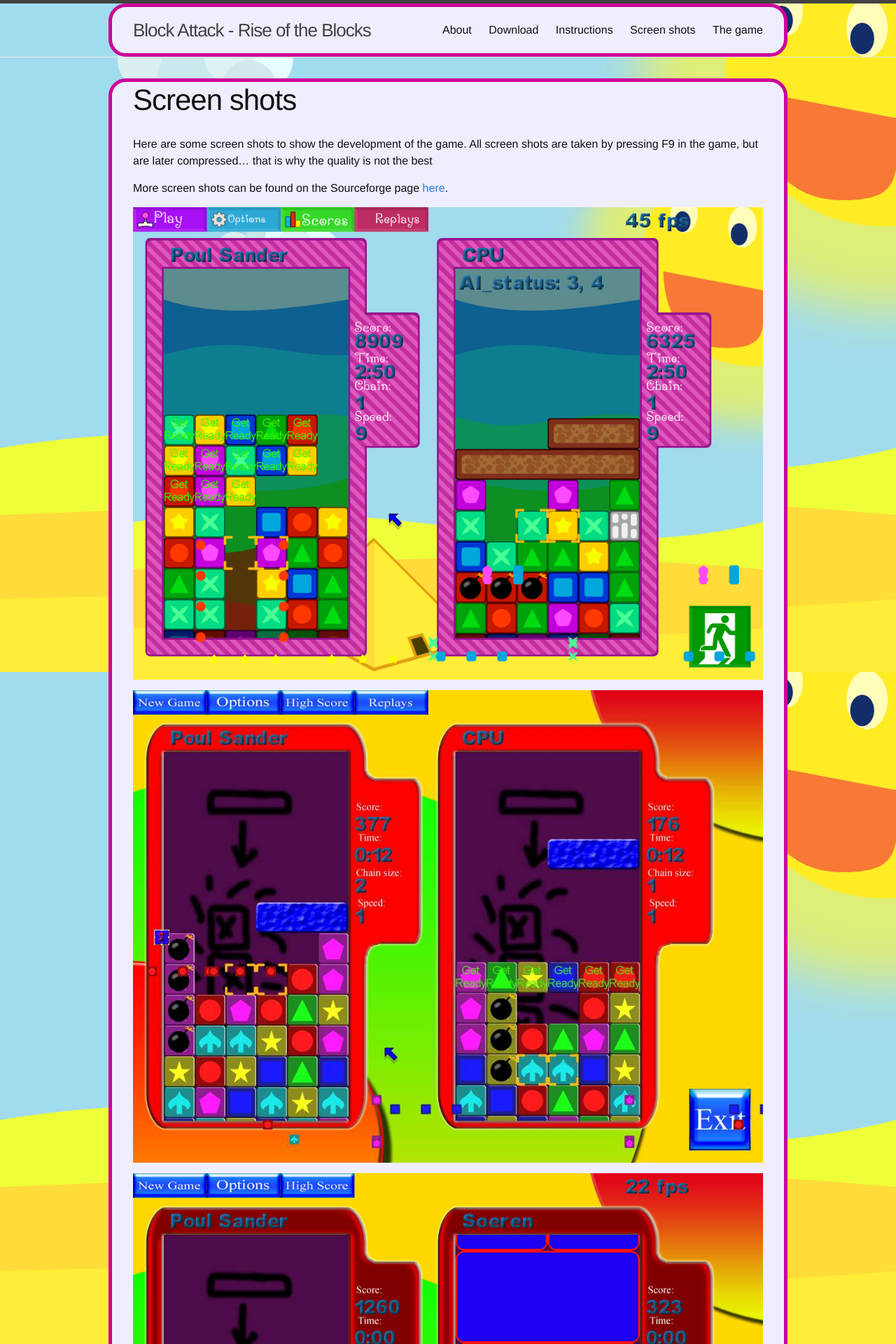
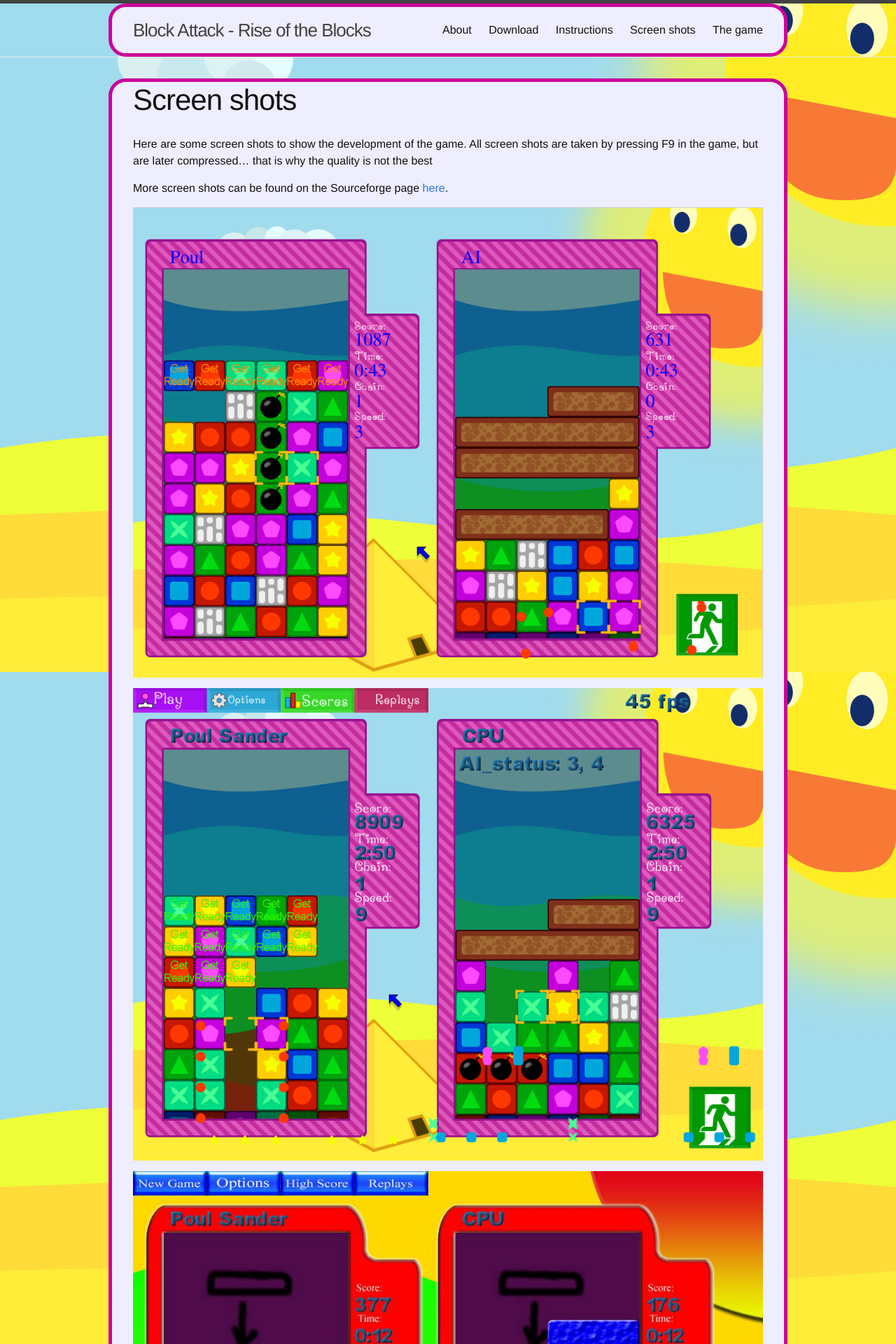
Before and after one commit to blockattack/blockattack-www, a Jekyll site: the page built from screenshots.md, in a window 1280 px wide. Shown: the top 1920 px of the page at 70% size. Built offline with Jekyll 4.4.1, drawn with Linux system fonts in a browser that asks for light colours.

Commit message:
Added 2.0.0 screenshot

```diff
--- a/screenshots.md
+++ b/screenshots.md
@@ -7,6 +7,8 @@ redirect_from: "/screenshots.htm"
 Here are some screen shots to show the development of the game. All screen shots are taken by pressing F9 in the game, but are later compressed... that is why the quality is not the best
 
 More screen shots can be found on the Sourceforge page [here](http://sourceforge.net/project/screenshots.php?group_id=149110).
+
+![version 2.0.0](../images/blockattack-2.0.0-1.png "version 2.0.0")
 
 ![version 1.4.0](../images/blockattack-1.4.0-beta.png "version 1.4.0")
 
```
Also changed, not shown: images/blockattack-2.0.0-1.png (added).
